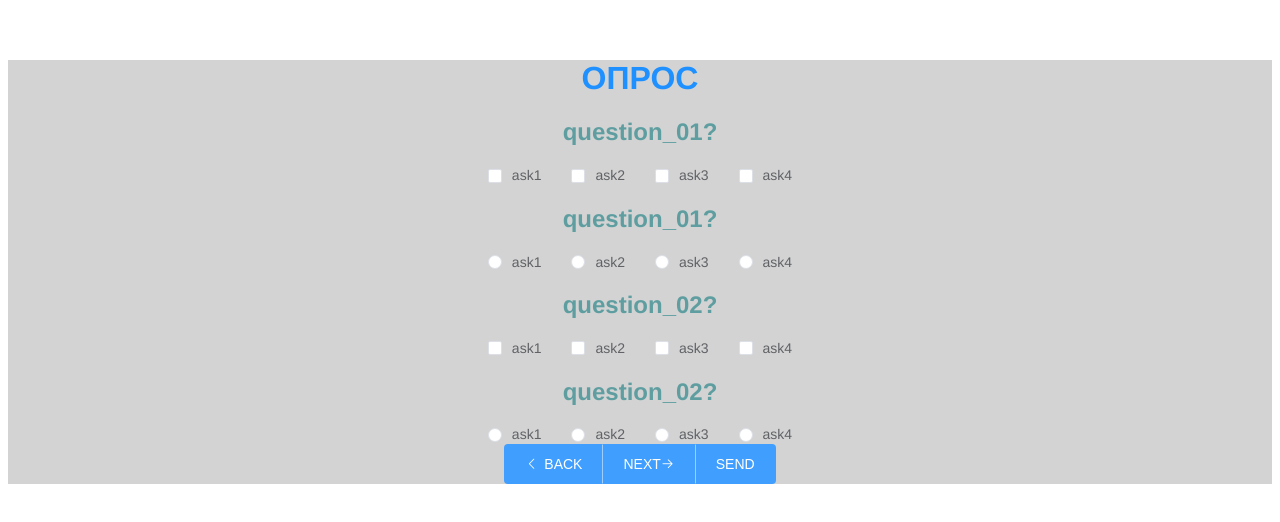
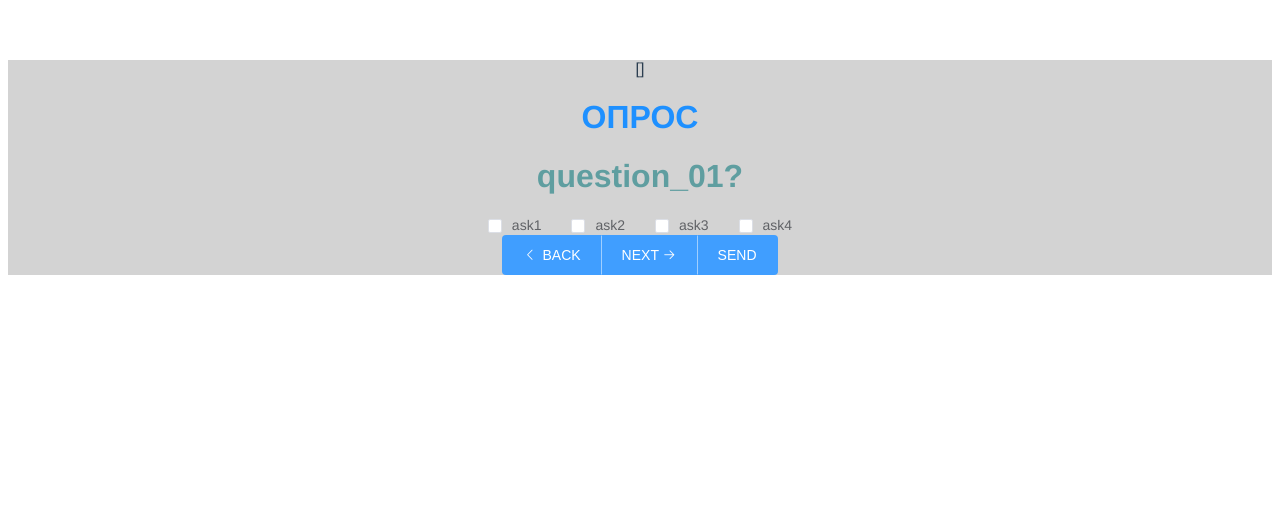
Before and after one commit to agbusko/vue-cli, a Vue app in the folder hello-world/: page / in a window 1280 px wide. Shown: the top 522 px of the page. Built offline with nearby package versions, Linux system fonts and the light colour scheme.

Commit message:
AB: ---edit---

```diff
--- a/hello-world/src/components/AppSurvey.vue
+++ b/hello-world/src/components/AppSurvey.vue
@@ -1,22 +1,23 @@
 <template>
-	<div id="survey">
+	<div id="survey">{{quizzes[x].checkAnswers}}
 		<h1>ОПРОС</h1>
-		<section v-for="(item, index) in quizzes" :key="index">
+
 			<app-checkbox
-				v-bind:quizzes="item"
-				v-on:change-answer="item.checkAnswers=$event">
+				v-bind:quizzes="quizzes[x]"
+				v-on:change-answer="quizzes[x].checkAnswers=$event">
 			</app-checkbox>
 
-			<app-radio
-				v-bind:quizzes="item"
-				v-on:change-answer="item.checkAnswers=$event">
-			</app-radio>
-		</section>
+<!--			<app-radio-->
+<!--				v-bind:quizzes="item"-->
+<!--				v-on:change-answer="item.checkAnswers=$event">-->
+<!--			</app-radio>-->
+
 
 		<el-button-group>
-			<el-button type="primary" icon="el-icon-arrow-left">BACK</el-button>
+			<el-button type="primary" icon="el-icon-arrow-left" @click="minus">BACK</el-button>
 
-			<el-button type="primary">NEXT<i class="el-icon-arrow-right el-icon-right"></i>
+			<el-button type="primary" @click="plus">NEXT
+				<i class="el-icon-arrow-right el-icon-right"></i>
 			</el-button>
 
 			<el-button type="primary">SEND</el-button>
@@ -25,17 +26,18 @@
 </template>
 <script>
     import AppCheckbox from './controls/Checkbox'
-    import AppRadio from './controls/Radio'
+    // import AppRadio from './controls/Radio'
 
     export default {
         name: "AppSurvey",
         components: {
             AppCheckbox,
-            AppRadio
+            // AppRadio
         },
 
         data () {
             return {
+                x: 0,
                 quizzes: [ {
                     question: 'question_01?',
                     answers: [ 'ask1', 'ask2', 'ask3', 'ask4' ],
@@ -47,7 +49,15 @@
                     checkAnswers: ''
                 }]
             }
-        }
+        },
+				methods: {
+            plus() {
+                this.x+=1
+            },
+            minus() {
+                this.x-=1
+            }
+				}
     }
 </script>
 <style scoped>
```
